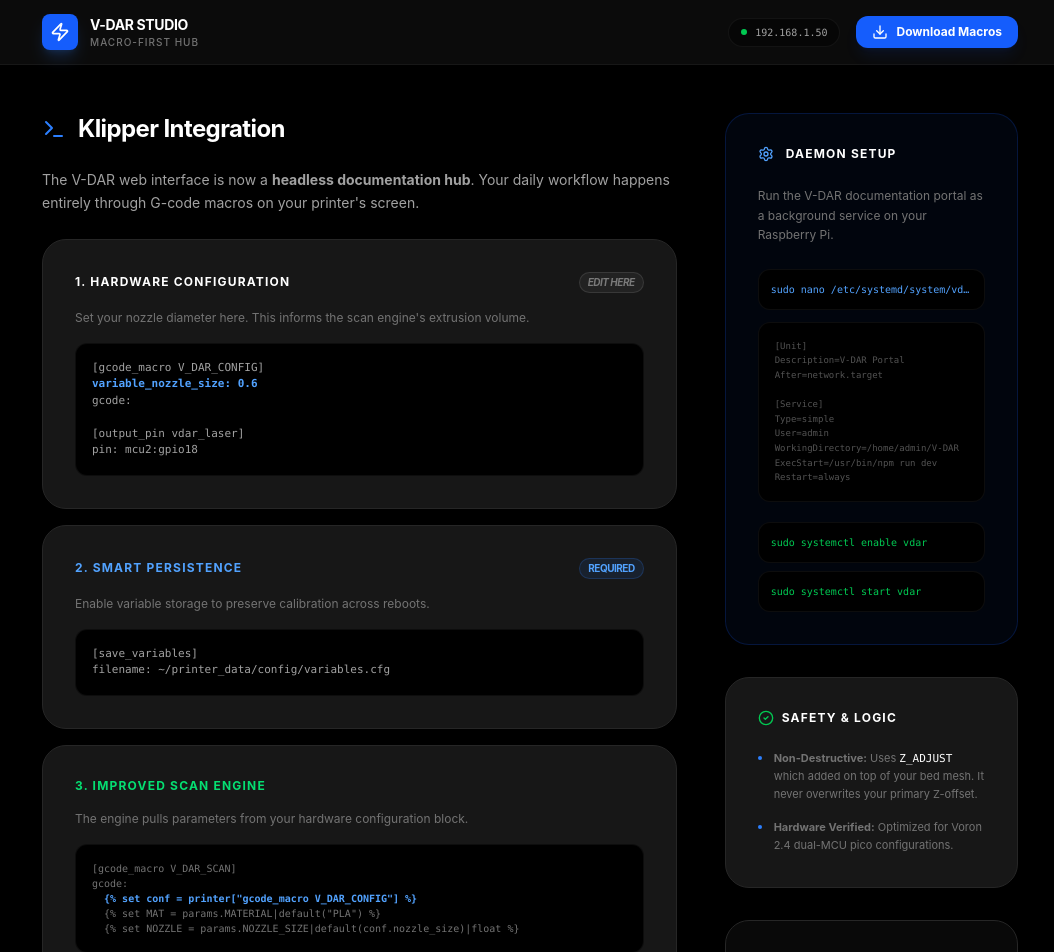
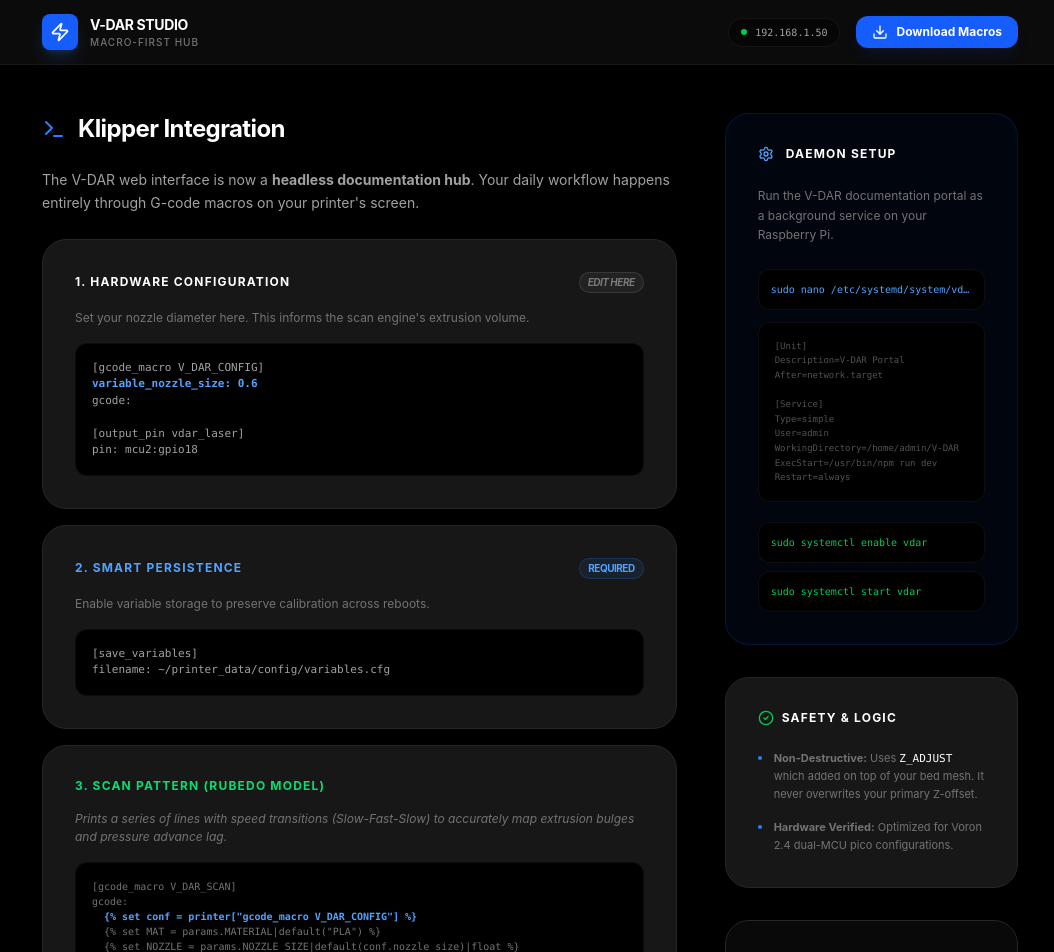
Before and after one commit to rnlauritsen/V-DAR, a React (Vite) app: page / in a window 1280 px wide. Shown: the top 952 px of the page, without its empty margins (110-1164 px from the left). Built offline with nearby package versions, Linux system fonts and the light colour scheme.

Commit message:
feat: Implement Rubedo scan pattern for calibration
Introduces the Rubedo scanning pattern to V-DAR's calibration process. This pattern prints a series of lines with varying speeds (slow-fast-slow) to more accurately measure extrusion bulges and pressure advance lag, improving calibration results.

```diff
--- a/src/App.tsx
+++ b/src/App.tsx
@@ -97,14 +97,21 @@
                 </div>
 
                 <div className="p-8 bg-neutral-900 border border-neutral-800 rounded-3xl space-y-4 hover:border-neutral-700 transition-colors group">
-                  <h4 className="text-xs font-bold text-green-400 uppercase tracking-widest">3. Improved Scan Engine</h4>
-                  <p className="text-[12px] text-neutral-500">The engine pulls parameters from your hardware configuration block.</p>
+                  <h4 className="text-xs font-bold text-green-400 uppercase tracking-widest">3. Scan Pattern (Rubedo Model)</h4>
+                  <p className="text-[12px] text-neutral-500 italic">Prints a series of lines with speed transitions (Slow-Fast-Slow) to accurately map extrusion bulges and pressure advance lag.</p>
                   <div className="p-4 bg-black rounded-xl text-[10px] font-mono text-neutral-500 border border-white/5 overflow-x-auto">
                     [gcode_macro V_DAR_SCAN]<br/>
                     gcode:<br/>
                     &nbsp;&nbsp;<span className="text-blue-400 font-bold">&#123;% set conf = printer["gcode_macro V_DAR_CONFIG"] %&#125;</span><br/>
                     &nbsp;&nbsp;&#123;% set MAT = params.MATERIAL|default("PLA") %&#125;<br/>
-                    &nbsp;&nbsp;&#123;% set NOZZLE = params.NOZZLE_SIZE|default(conf.nozzle_size)|float %&#125;
+                    &nbsp;&nbsp;&#123;% set NOZZLE = params.NOZZLE_SIZE|default(conf.nozzle_size)|float %&#125;<br/>
+                    <br/>
+                    &nbsp;&nbsp;# Printing 10 lines with F600 → F9000 transitions<br/>
+                    &nbsp;&nbsp;&#123;% for i in range(10) %&#125;<br/>
+                    &nbsp;&nbsp;&nbsp;&nbsp;G1 X100 E&#123;2.5 * (NOZZLE/0.4)&#125; F600<br/>
+                    &nbsp;&nbsp;&nbsp;&nbsp;G1 X150 E&#123;2.5 * (NOZZLE/0.4)&#125; <span className="text-white">F9000</span><br/>
+                    &nbsp;&nbsp;&nbsp;&nbsp;G1 X200 E&#123;2.5 * (NOZZLE/0.4)&#125; F600<br/>
+                    &nbsp;&nbsp;&#123;% endfor %&#125;
                   </div>
                 </div>
 
```
Also changed, not shown: vdar_macros.txt.
